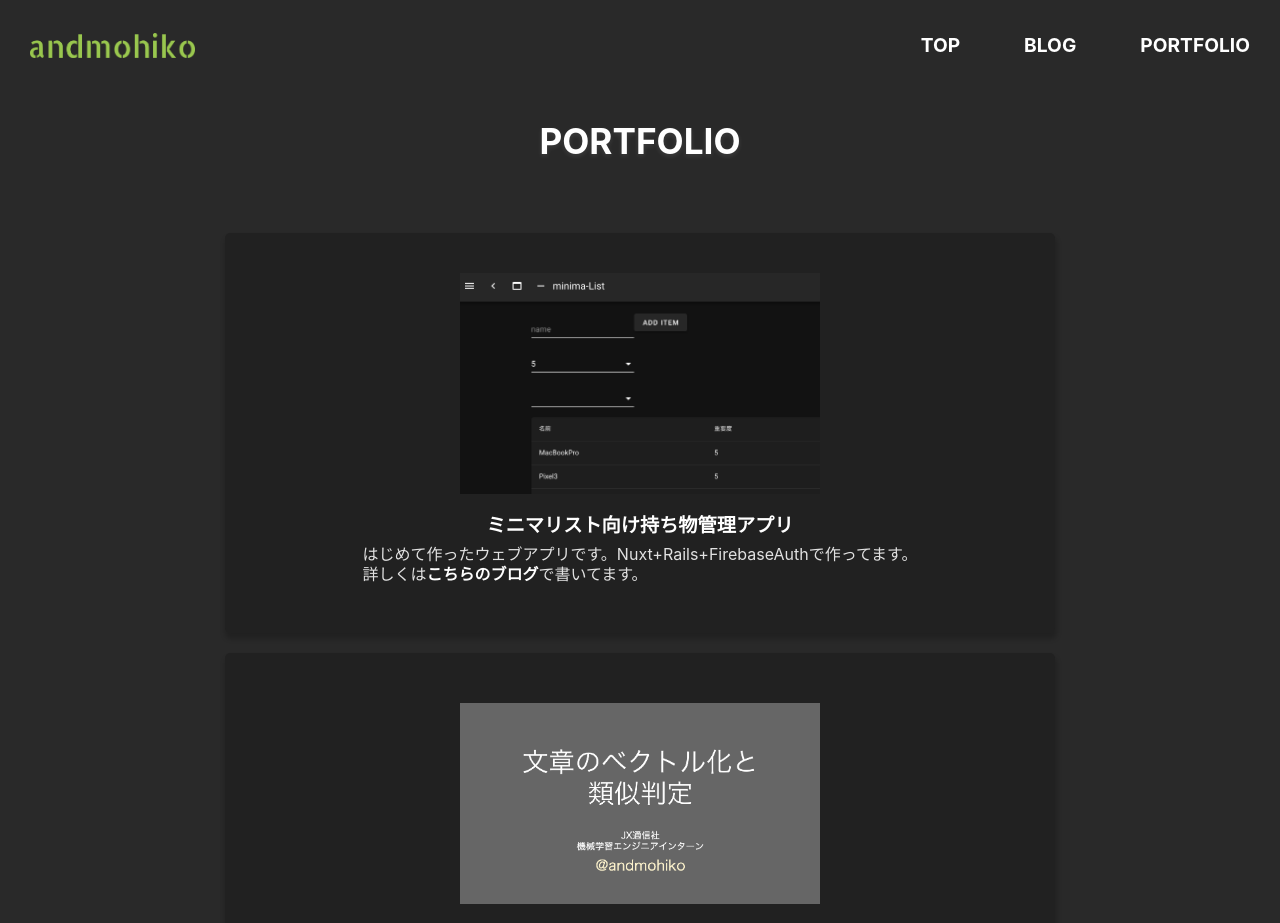
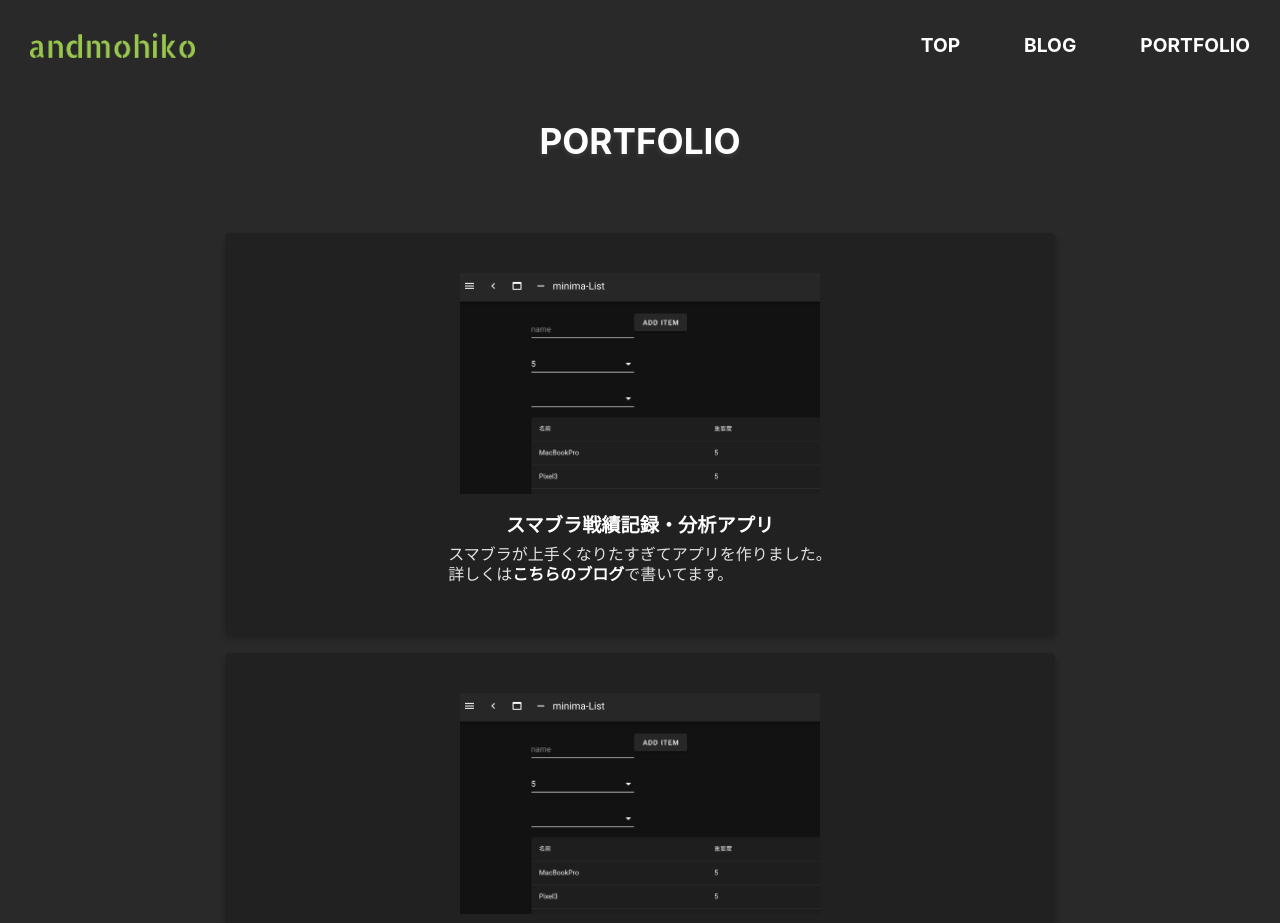
Before and after one commit to andmohiko/portfolio-site, a Nuxt app: page /portfolio in a window 1280 px wide. Shown: the top 923 px of the page. Built offline with nearby package versions, Linux system fonts and the light colour scheme.

Commit message:
add smarepo

```diff
--- a/components/Portfolio.vue
+++ b/components/Portfolio.vue
@@ -8,10 +8,21 @@
         <a href="https://minima-list.web.app/">
           <img src="../assets/portfolios/minima.png" alt="minima" />
         </a>
+        <h2>スマブラ戦績記録・分析アプリ</h2>
+        <p>
+          スマブラが上手くなりたすぎてアプリを作りました。
+          <br />詳しくは<nuxt-link to="/blog/20210131">こちらのブログ</nuxt-link>で書いてます。
+        </p>
+      </div>
+
+      <div class="portfolio-card">
+        <a href="https://minima-list.web.app/">
+          <img src="../assets/portfolios/minima.png" alt="minima" />
+        </a>
         <h2>ミニマリスト向け持ち物管理アプリ</h2>
         <p>
           はじめて作ったウェブアプリです。Nuxt+Rails+FirebaseAuthで作ってます。
-          <br />詳しくは<a href="/blog/20200904">こちらのブログ</a>で書いてます。
+          <br />詳しくは<nuxt-link to="/blog/20200904">こちらのブログ</nuxt-link>で書いてます。
         </p>
       </div>
 
```
